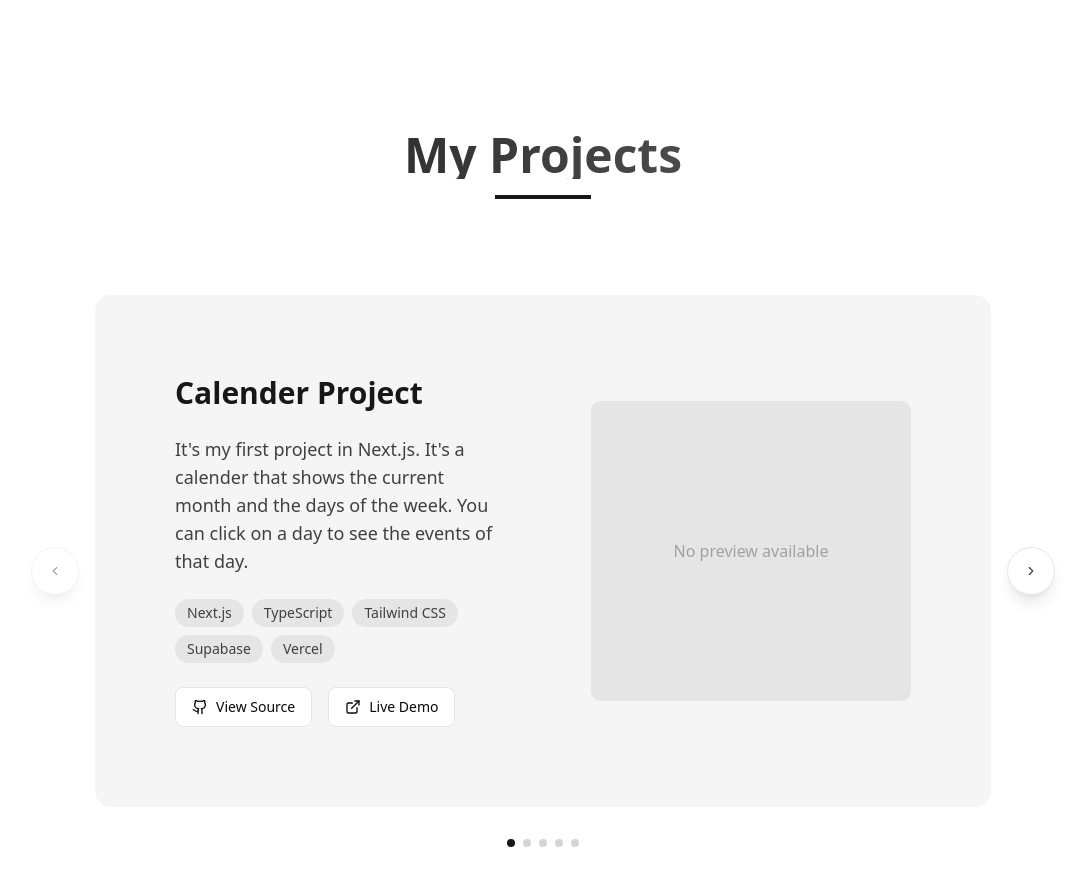
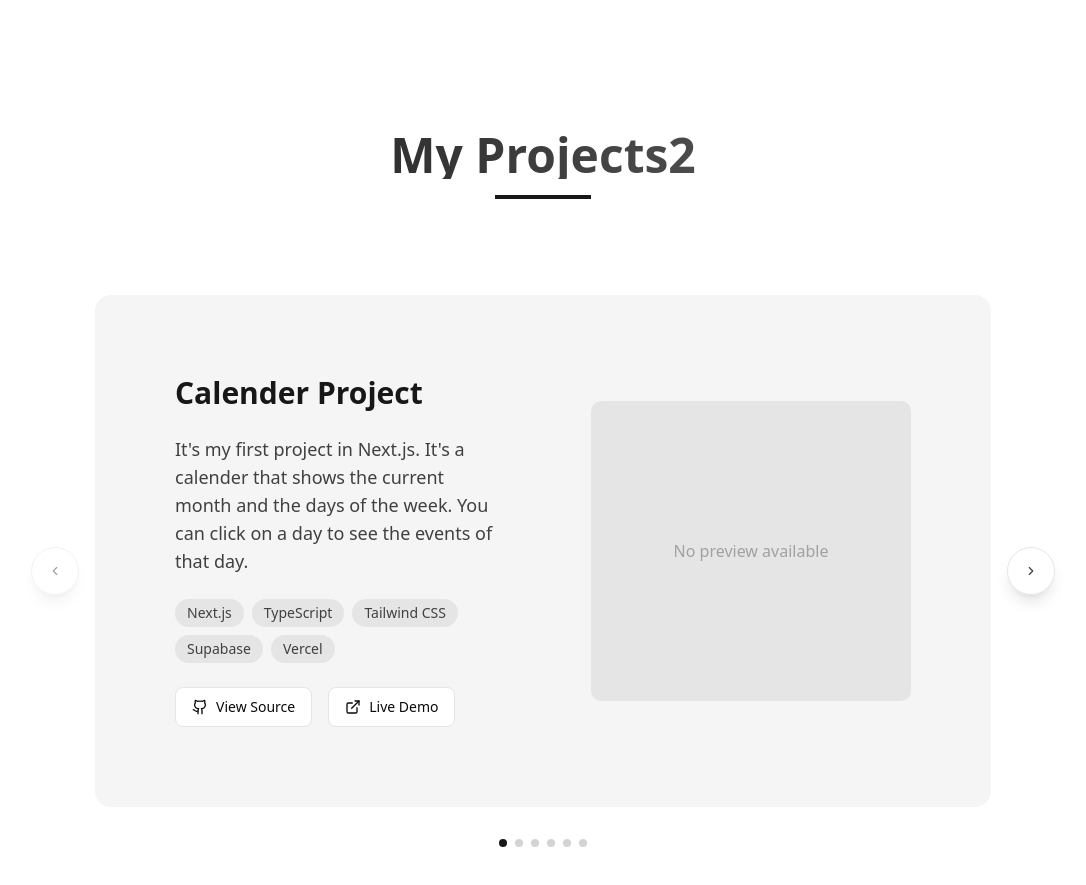
Before and after one commit to im23b-terenzianie/portfolio, a Next.js app: page / in a window 1280 px wide. Shown: the part 1780-2665 px from the top of the page, without its empty margins (97-1183 px from the left). Built offline with nearby package versions, Linux system fonts and the light colour scheme.

Commit message:
Added a new Project

```diff
--- a/components/projects.tsx
+++ b/components/projects.tsx
@@ -46,6 +46,12 @@ const projects: Project[] = [
     description: "This is a simple app that remindes me daily to take my creatine. It works with expo go because I'm still working on it to get it in the play store.",
     technologies: ["React", "Tailwind CSS", "Typescript", "Git"],
     githubUrl: "https://github.com/im23b-terenzianie/creatineapp",
+  },
+  {
+    title: "RetroPie",
+    description: "This is a project that I did to learn how to use a Raspberry Pi. I flashed the RetroPie image on the SD card and set it up to play games. I also created a automated file system to organize the games.",
+    technologies: ["Raspberry Pi", "RetroPie", "Git"],
+    githubUrl: "https://github.com/im23b-terenzianie/retropie-project",
   }
 ];
 
@@ -101,7 +107,7 @@ const Projects = () => {
             className="text-center mb-24"
           >
             <h2 className="text-4xl md:text-5xl font-bold mb-4 text-transparent bg-clip-text bg-gradient-to-r from-neutral-900 to-neutral-700/80 dark:from-white dark:to-white/80">
-              My Projects
+              My Projects2
             </h2>
             <div className="w-24 h-1 bg-neutral-900 dark:bg-white mx-auto"></div>
           </motion.div>
```
